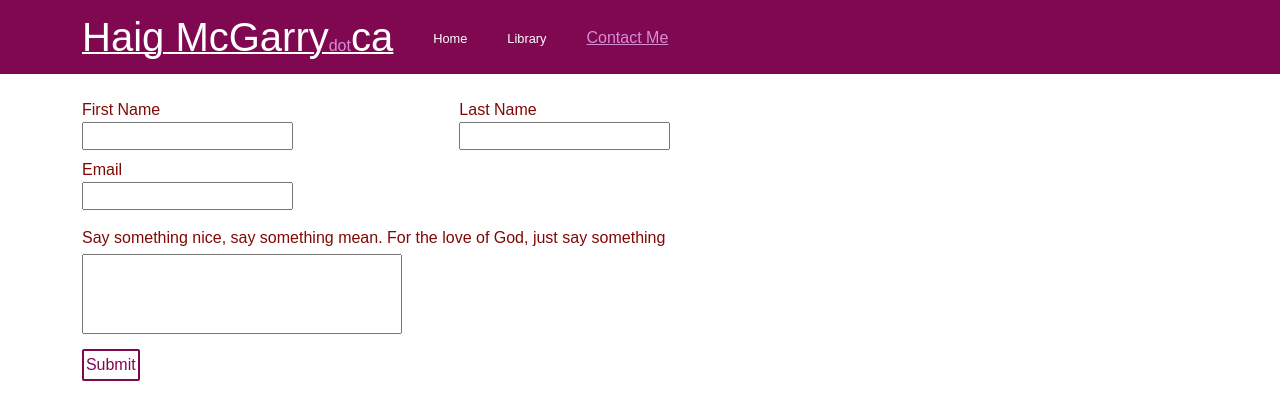
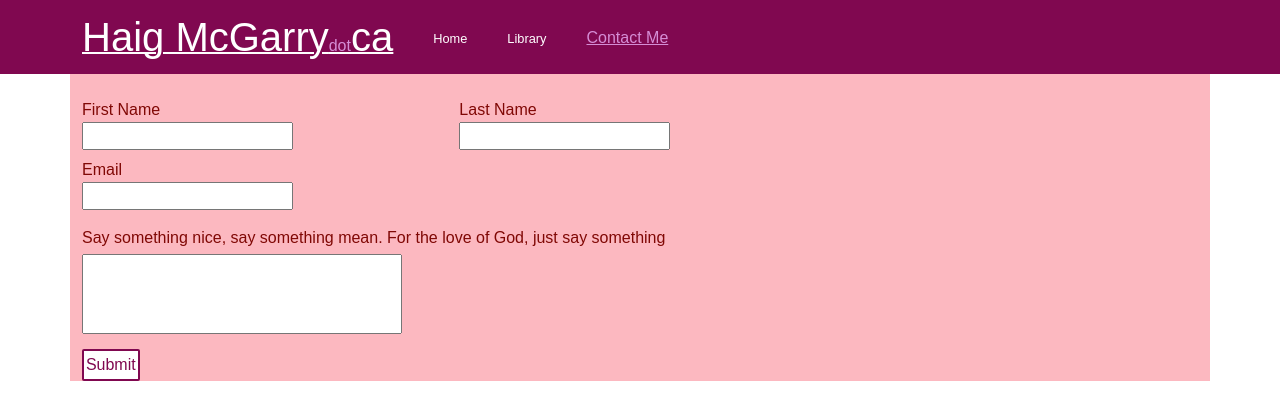
Before and after one commit to hmcgarry/haigmcgarryca, a Next.js app: page /contactme in a window 1280 px wide. Shown: the top 420 px of the page. Built offline with nearby package versions, Linux system fonts and the light colour scheme.

Commit message:
Update hmform.module.css

```diff
--- a/styles/hmform.module.css
+++ b/styles/hmform.module.css
@@ -4,7 +4,8 @@
 
 .HMForm{
     font-family: Arial, Helvetica, sans-serif;
-    color:#800805
+    color:#800805;
+    background-color: #fcb8c0;
 }
 
 .HMFormBtn {
```
